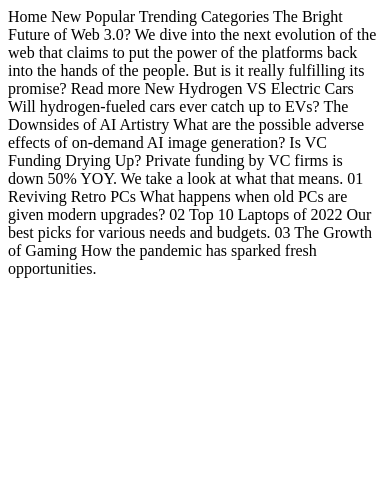
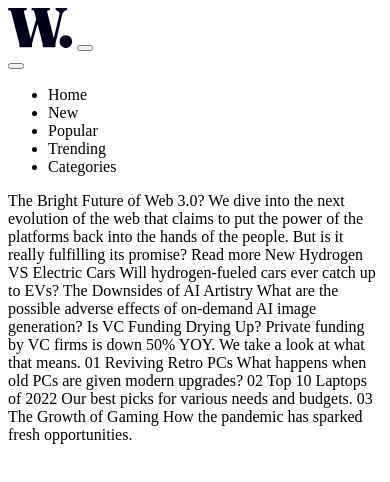
Before and after one commit to Rubylenshy/news-homepage, a plain HTML site: page index.html in a window 390 px wide. Drawn offline with Linux system fonts and the light colour scheme.

Commit message:
mobile naviagtion html

```diff
--- a/index.html
+++ b/index.html
@@ -9,11 +9,34 @@
 </head>
 <body>
 
-  Home
-  New
-  Popular
-  Trending
-  Categories
+  <main>
+    <nav class="navbar-mobile">
+      <img src="assets/images/logo.svg" alt="Web 3.0">
+       <button class="hamburger" title="Menu">
+        <div class="hamburger-bar"></div>
+       </button>
+    </nav>
+    <!--Mobile-Navigation Menu-->
+    <div class="mobile-navigation">
+      <button class="hamburger close" title="Menu">
+        <div class="hamburger-bar"></div>
+       </button>
+
+       <ul>
+        <li>Home</li>
+        <li>New</li>
+        <li>Popular</li>
+        <li>Trending</li>
+        <li>Categories</li>
+      </ul>
+    </div>
+  </main>
+
+
+
+
+
+
 
   The Bright Future of Web 3.0?
 
```
